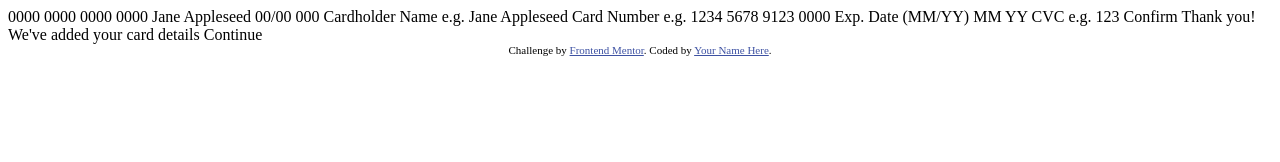
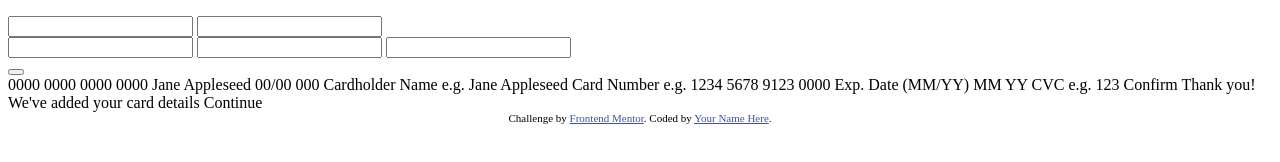
Before and after one commit to ricardo1003/Interactive-card-details-form, a plain HTML site: page index.html in a window 1280 px wide. Drawn offline with Linux system fonts and the light colour scheme.

Commit message:
HTML sctructured

```diff
--- a/index.html
+++ b/index.html
@@ -15,7 +15,44 @@
   </style>
 </head>
 <body>
+  <main>
+    <div>
 
+    </div>
+    <article>
+      <div class="cards">
+        <div class="card1">
+          <p id="cvc"></p>
+        </div>
+        <div class="card2">
+          <div class="circle1"></div>
+          <div class="circle2"></div>
+          <section>
+            <p class="number"><span></span> <span></span> <span></span> <span></span></p>
+            <p class="name"><span></span></p>
+          </section>
+        </div>
+      </div>
+      <form>
+        <label for="name">
+          <input type="text" name="name" id="name" placeholder="">
+        </label>
+        <label for="number">
+          <input type="number" name="number" id="number" placeholder="">
+        </label>
+        <div>
+          <label for="dateM">
+            <input type="number" name="month" id="dateM">
+            <input type="number" name="month" id="dateY">
+          </label>
+          <label for="cvc">
+            <input type="number" name="cvc" id="cvc">
+          </label>
+        </div>
+        <button type="button"></button>
+      </form>
+    </article>
+  </main>
   0000 0000 0000 0000
   Jane Appleseed
   00/00
```
